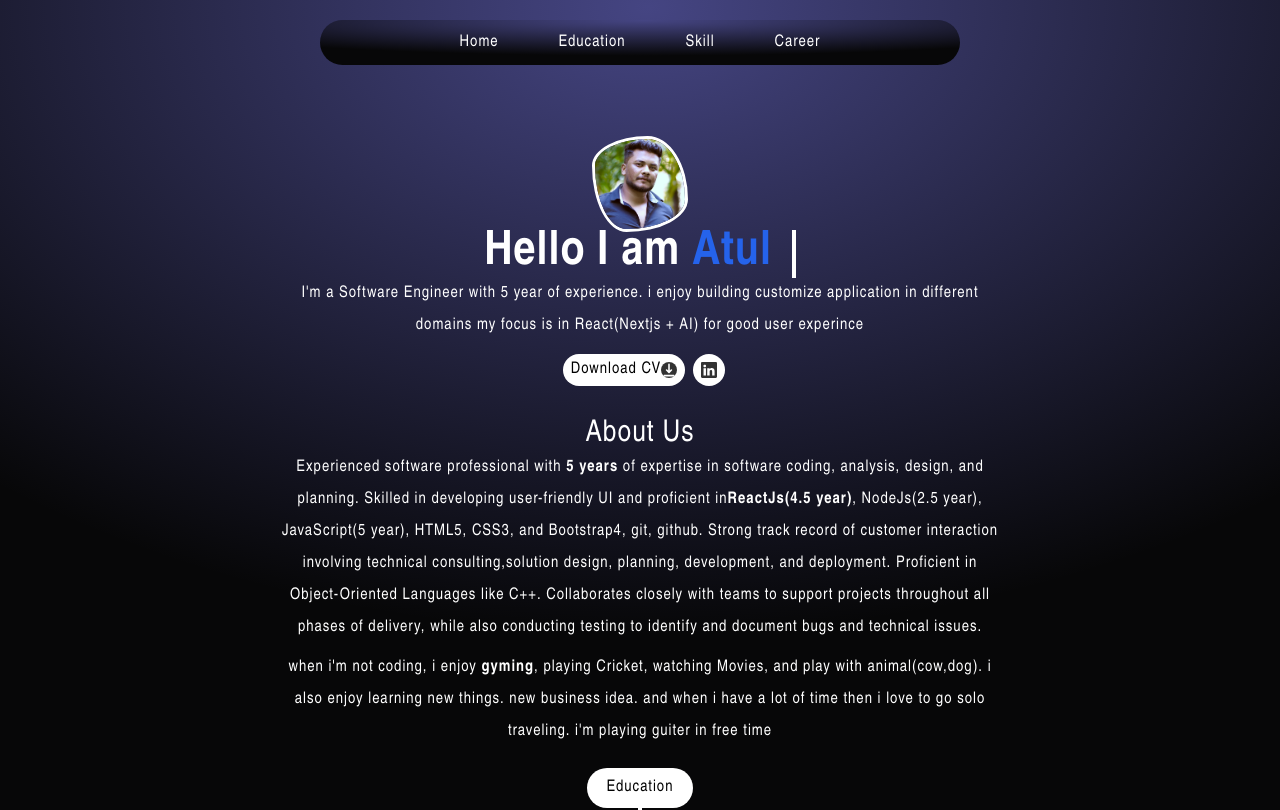
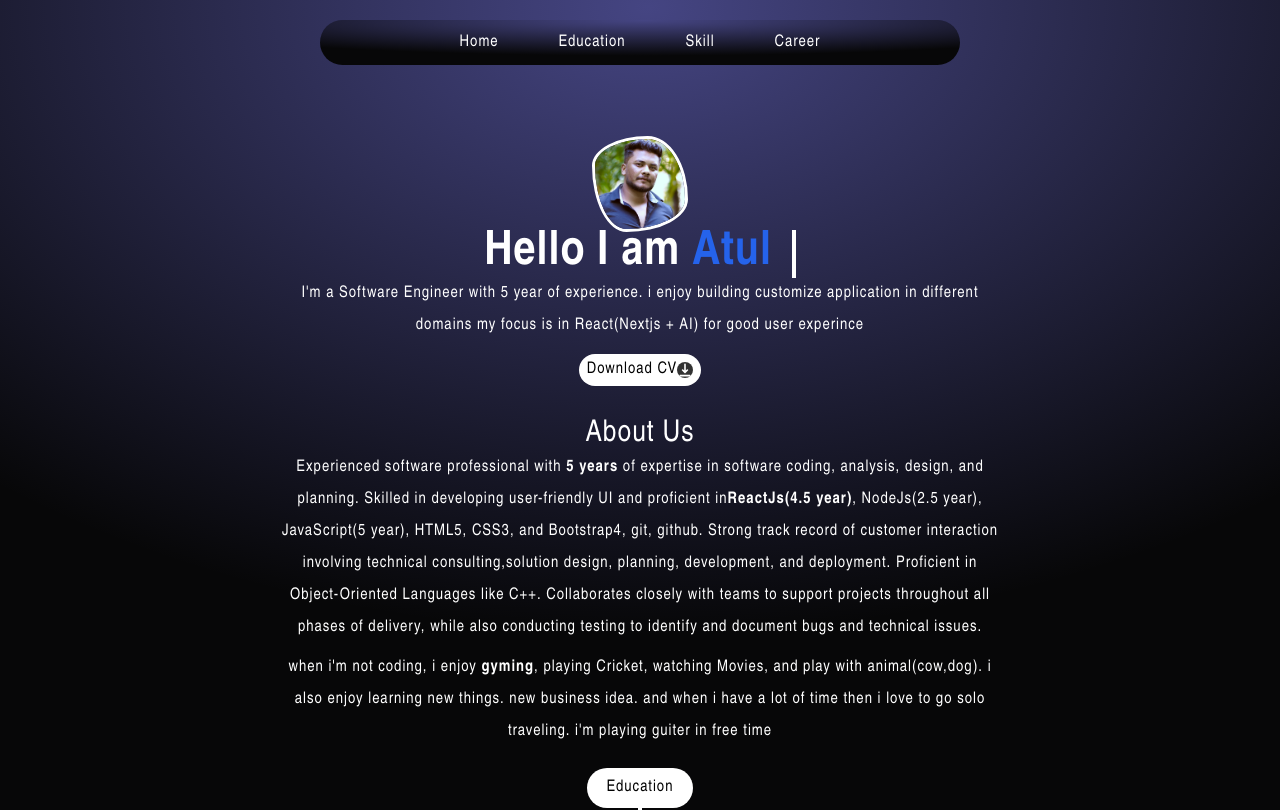
Before and after one commit to Atulbende/portfolio-builder, a Next.js app: page / in a window 1280 px wide. Shown: the top 810 px of the page. Built offline with nearby package versions, Linux system fonts and the light colour scheme.

Commit message:
resume uploaded

```diff
--- a/src/app/components/footer/page.tsx
+++ b/src/app/components/footer/page.tsx
@@ -4,8 +4,6 @@ export default function Footer() {
     return (<>
          <FooterSVG />
      <section className="home-div mt-24 flex text-center text-gray-200 ">
-
-
 
             <section className="profile-pic m-auto">
                 <small>
--- a/src/app/components/profile/page.tsx
+++ b/src/app/components/profile/page.tsx
@@ -56,8 +56,8 @@ export default function Profile() {
                         </div>
 
                         <div className='flex justify-center items-center '>
-                            <Link href={'#'} className='bg-white flex mx-2 mt-3 p-2 h-8 items-center rounded-full focus:scale-110 hover:scale-110 '>  Download CV <span className='w-100 bg-black text-white rounded-full opacity-80'><HiDownload /></span></Link>
-                            <Link href={'#'} className='bg-white flex flex-row mt-3 p-2 h-8 items-center rounded-full focus:scale-110 hover:scale-110 active:scale-105'>  <BsLinkedin className='opacity-80' /></Link>
+                            <Link href={'/Atul_Bende_resume.pdf'} target="_blank" className='bg-white flex mx-2 mt-3 p-2 h-8 items-center rounded-full focus:scale-110 hover:scale-110 '>  Download CV <span className='w-100 bg-black text-white rounded-full opacity-80'><HiDownload /></span></Link>
+                            {/* <Link href={'#'} className='bg-white flex flex-row mt-3 p-2 h-8 items-center rounded-full focus:scale-110 hover:scale-110 active:scale-105'>  <BsLinkedin className='opacity-80' /></Link> */}
                         </div>
                     </section>
                 </motion.div>
```
Also changed, not shown: 1 other file (tests, documents, lock files or other folders).
